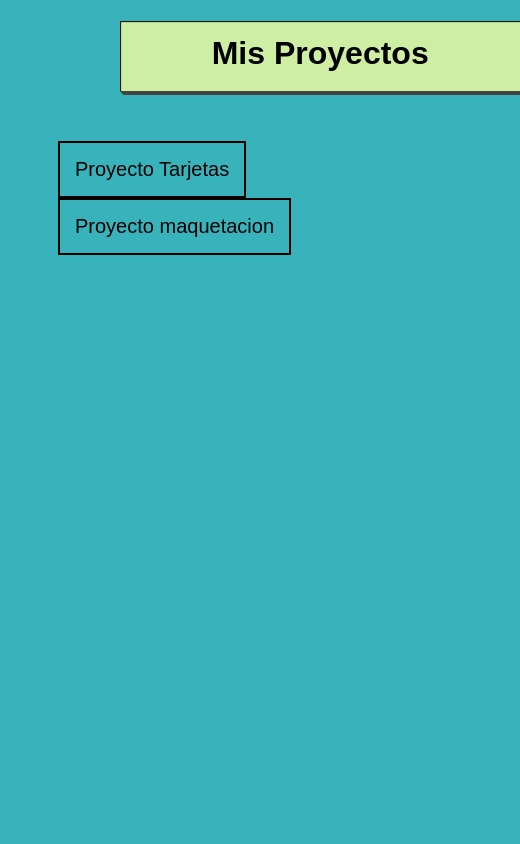
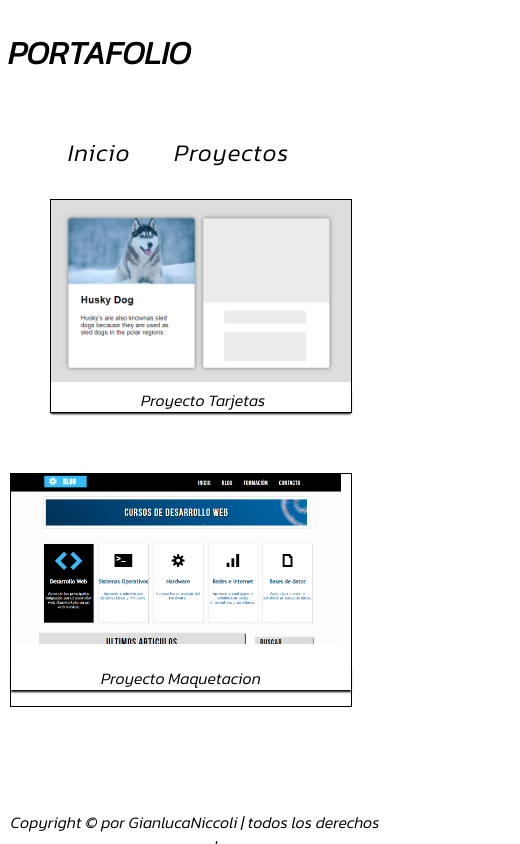
Before and after one commit to GianlucaNicc/GianlucaNicc.github.io, a plain HTML site: page index.html in a window 390 px wide. Shown: the whole page, 520 px wide, since content can reach past the window. Drawn offline with Linux system fonts and the light colour scheme; a web font is replaced by a local one.

Commit message:
Cambios al portafolio

```diff
--- a/index.html
+++ b/index.html
@@ -5,21 +5,55 @@
     <meta charset="utf-8">
     <title>Mis Proyectos</title>
     <link rel="stylesheet" type="text/css" href="style.css">
+    <link href="https://fonts.googleapis.com/css2?family=Kanit:ital,wght@1,300&family=Luxurious+Roman&family=PT+Sans+Narrow&display=swap" rel="stylesheet">
 </head>
 
 <body>
-    <div id="title">
-        <h1>Mis Proyectos</h1>
-    </div>
+    <h1>PORTAFOLIO</h1>
+
+    <nav id="menu">
+        <ul>
+            <li>
+                <a href="index.html">Inicio</a>
+            </li>
+            <li>
+                <a href="#">Proyectos</a>
+            </li>
+            <li>
+                <a href="#">Blog</a>
+            </li>
+            <li>
+                <a href="#">Contactos</a>
+            </li>
+        </ul>
+    </nav>
+
+
     <div id="proyectos">
-        <p>
-            <a href="Tarjetas/index.html" target="_blank">Proyecto Tarjetas</a>
-        </p>
-        <p>
-            <a href="maquetacion/index.html" target="_blank">Proyecto maquetacion</a>
-        </p>
+        <div class="p1">
+            <div class="img1">
+                <img src="Tarjetas.png" alt="Proyecto Tarjetas">
+            </div>
+            <div class="link1">
+                <a href="tarjetas/index.html" target="_blank">Proyecto Tarjetas</a>
+            </div>
+        </div>
+
+        <div class="p2">
+            <div >
+                <img class="img2" src="maquetacion.png" alt="Proyecto Maquetacion">
+            </div>
+            <div class="link2">
+                <p>
+                    <a href="maquetacion/index.html" target="_blank">Proyecto Maquetacion</a>
+                </p>
+            </div>
+        </div>
     </div>
 
+<footer id="footer">
+    <p>Copyright © por GianlucaNiccoli | todos los derechos reservados</p>
+</footer>
 </body>
 
 </html>
--- a/maquetacion/CSS/styles.css
+++ b/maquetacion/CSS/styles.css
@@ -557,7 +557,7 @@ aside h3{
 }
 
 #articles article{
-    width: 100%;
+    width: 97%;
     height: auto;
     border: 1px solid #ccc;
     margin: 40px auto;
--- a/style.css
+++ b/style.css
@@ -1,49 +1,112 @@
-*{
-    font-family: sans-serif;
-}
+@import url('https://fonts.googleapis.com/css2?family=Kanit:ital,wght@1,300&family=Luxurious+Roman&family=PT+Sans+Narrow&display=swap');
 
 body{
-    background-color: #39B3BB;
-}
-
-#title{
-    margin-left: 30%;
-    text-align: center;
-    width: 400px;
-    height: 70px;
-    color: black;
-    background-color: #CEEEA3;
-    box-shadow: 0px 1px 0px #444,
-    1px 2px 0px #444,
-    2px 3px 0px #444,
-    3px 4px 0px #444,
-    1px 1px 1px black inset;
+    font-family: 'Kanit', sans-serif;
 }
 
 h1{
-    line-height: 65px;
+    display: inline-flex;
 }
 
-#proyectos{
-    margin-top: 50px;
-    width: 100%;
-    height: 90%;
+#menu{
+    float: right;
+    margin-right: 3%;
+    height: 70px;
+    background: transparent;
 }
 
-#proyectos p a{
-    float: left;
-    font-size: 20px;
-    border: 2px solid black;
-    text-decoration: none;
-    color: black;
-    margin-left: 50px;
-    transition: all 300ms;
-    padding: 15px;
+#menu ul li{
+    font-size: 24px;
+    display: inline-block;
+    margin: 0px 20px 0px 20px;
+    letter-spacing: 1px;
+    line-height: 75px;
 }
 
-#proyectos p a:hover{
-    color: white;
-    scale: (1.2,1.2);
-    background-color: black;
-    border: 2px solid white;
+#menu ul li a{
+    display: block;
+    color: black;
+    text-decoration: none;
+    transition: all 300ms;
 }
+
+#menu ul li a:hover{
+    color: #37bcf9;
+    transform: scale(1,1);
+}
+
+img{
+    width: 300px;
+}
+
+.p1{
+    margin: 30px;
+    float: right;
+    transition: all 200ms;
+    border: 1px solid black;
+}
+
+.p1:hover{
+    transform: scale(1.2,1.2);
+}
+
+.link1{
+    box-shadow: 0px 2px 2px black;
+}
+
+.link1 a{
+   text-decoration: none;
+   color: black;
+   padding-left: 90px;
+   padding-bottom: 10px;
+}
+
+.link1 a:hover{
+    text-decoration: none;
+    color: #37bcf9;
+    padding-left: 90px;
+    padding-bottom: 10px;
+ }
+
+ .p2{
+    margin: 30px;
+    float: right;
+    transition: all 200ms;
+    border: 1px solid black;
+}
+
+.p2:hover{
+    transform: scale(1.2,1.2);
+}
+
+.img2{
+    width: 330px;
+    margin-right: 10px;
+}
+
+ .link2{
+    box-shadow: 0px 2px 2px black;
+}
+
+.link2 a{
+   text-decoration: none;
+   color: black;
+   padding-left: 90px;
+   margin-right: 10px;
+}
+
+.link2 a:hover{
+    text-decoration: none;
+    color: #37bcf9;
+    padding-left: 90px;
+    padding-bottom: 10px;
+ }
+
+ #footer {
+    position:fixed;
+    left:0px;
+    bottom:0px;
+    height:50px;
+    width:100%;
+    text-align: center;
+ }
```
Also changed, not shown: maquetacion/CSS/responsive.css (+74 -1 lines), Tarjetas.png (added), maquetacion.png (added).
